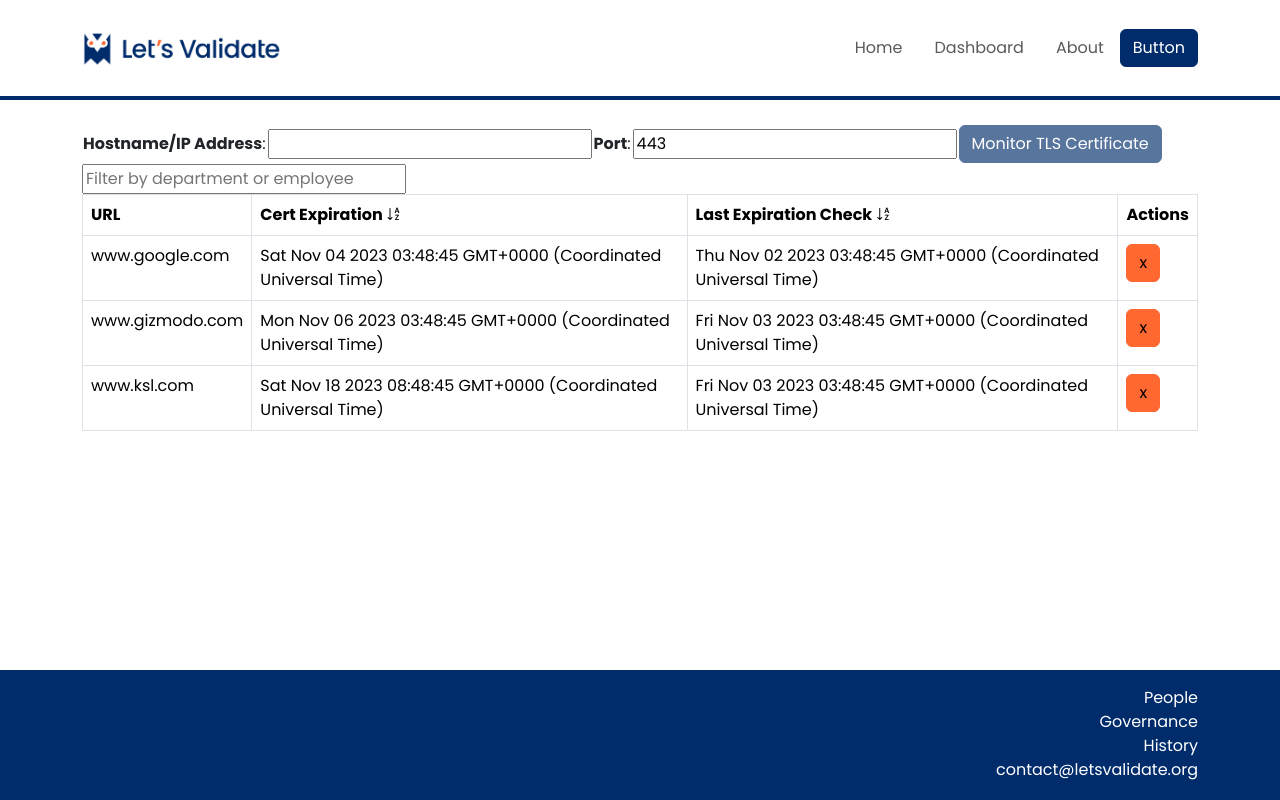
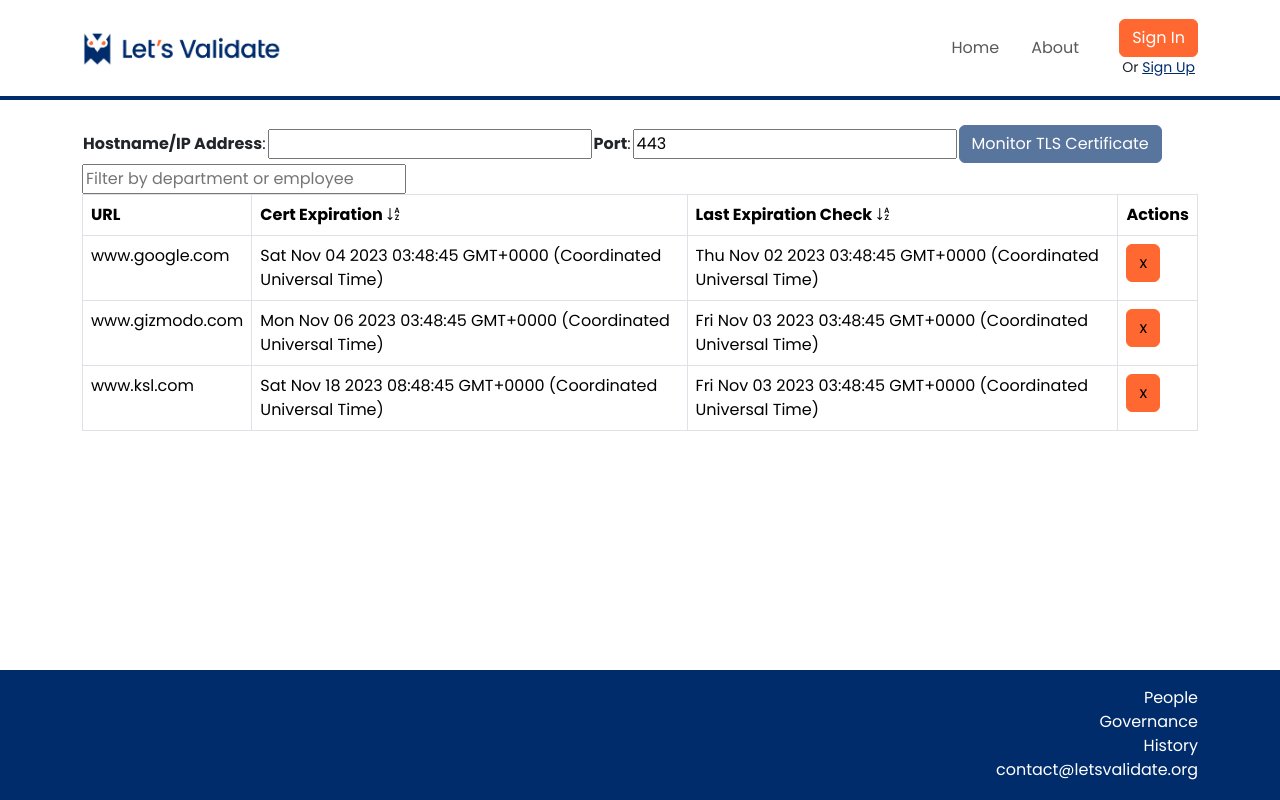
Before and after one commit to LetsValidateOrg/letsvalidate-ui, a Vue app: page /dashboard in a window 1280 px wide. Built offline with nearby package versions, Linux system fonts and the light colour scheme.

Commit message:
some minor styling fixes, added conditional button to navbar

```diff
--- a/src/assets/scss/_custom.scss
+++ b/src/assets/scss/_custom.scss
@@ -5,10 +5,5 @@
 $secondary: $orange !default;
 $font-family-base: 'Poppins', sans-serif;
 
-.btn-login {
-    background-color: $orange;
-    color: #fff;
-}
-
 // Bootstrap and its default variables
 @import '../../../node_modules/bootstrap/scss/bootstrap.scss';
--- a/src/assets/scss/_navigation.scss
+++ b/src/assets/scss/_navigation.scss
@@ -1,4 +1,20 @@
 nav {
     min-height: 100px;
     border-bottom: 4px solid $blue;
+    & .btn {
+        background-color: $orange;
+        border-color: $orange;
+        color: #fff;
+    }
+    & .btn:hover {
+        background-color: #fff;
+        border-color: $orange;
+        color: $orange;
+    }
+    & a {
+        color: $blue;
+    }
+    & a:hover {
+        color: $orange;
+    }
 }
--- a/src/components/layout/NavBar.vue
+++ b/src/components/layout/NavBar.vue
@@ -1,5 +1,10 @@
 <script setup lang="ts">
 import { RouterLink } from 'vue-router'
+// This no worky
+import { LoginButton } from '../../components/login_button/LoginButton.vue'
+import { AuthService } from '@/services/AuthService'
+
+const loggedIn = AuthService.authStatusLoggedIn()
 </script>
 
 <template>
@@ -14,14 +19,23 @@
           <li class="nav-item mx-2">
             <RouterLink class="nav-link" to="/">Home</RouterLink>
           </li>
-          <li class="nav-item mx-2">
+          <li v-if="loggedIn" class="nav-item mx-2">
             <RouterLink class="nav-link" to="/dashboard">Dashboard</RouterLink>
           </li>
           <li class="nav-item mx-2">
             <RouterLink class="nav-link" to="/about">About</RouterLink>
           </li>
         </ul>
-        <button class="btn my-2 btn-primary" type="submit">Button</button>
+        <!-- Should be in a component but was giving me issues -->
+        <div v-if="loggedIn" class="ms-4">
+            <button class="btn my-2 btn-primary" type="submit">Sign Out</button>
+        </div>
+        <div v-else class="ms-4 small text-center">
+            <button class="btn my-0 btn-primary" type="submit">Sign In</button>
+            <br>
+            <span>Or </span><RouterLink to="/sign_up">Sign Up</RouterLink>
+        </div>
+        <!-- End Component -->
       </div>
     </div>
   </nav>
--- /dev/null
+++ b/src/components/login_button/LoginButton.vue
@@ -0,0 +1,12 @@
+<script lang="ts">
+
+</script>
+
+<template>
+    <div v-if="loggedIn">
+        <button class="btn my-2 btn-primary" type="submit">Button</button>
+    </div>
+    <div v-else>
+
+    </div>
+</template>
--- a/src/router/index.ts
+++ b/src/router/index.ts
@@ -6,7 +6,7 @@
 // Redirect users to cognito url if it's a guarded url and they aren't logged in
 function getAuthStatus() {
   const cognitoHostedLoginUrl = hostedLoginUrls[window.location.hostname] as string
-  if (!AuthService.authStatusLogedIn()) {
+  if (!AuthService.authStatusLoggedIn()) {
     window.location.href = cognitoHostedLoginUrl
     return false
   }
--- a/src/services/AuthService.ts
+++ b/src/services/AuthService.ts
@@ -17,7 +17,7 @@
   getAccessToken(): string | null {
     return this.getCookie('LETSVAL_ACCESS_TOKEN')
   },
-  authStatusLogedIn(): boolean {
+  authStatusLoggedIn(): boolean {
     const accessToken = this.getAccessToken()
     const expireTime = this.getCookie('LETSVAL_TOKEN_EXPIRATION')
 
```
